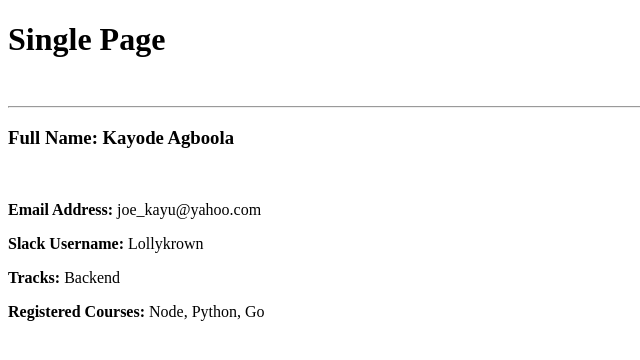
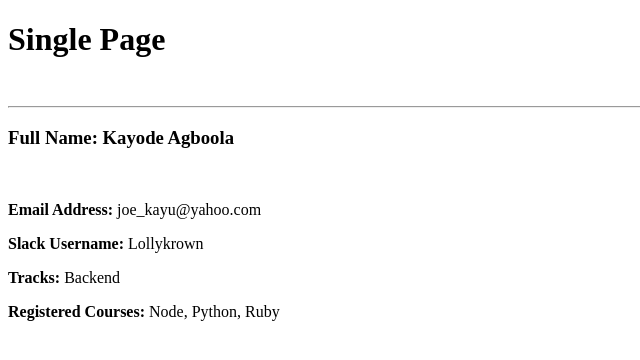
Before and after one commit to johnayinde/lollykrown, a plain HTML site: page single_page.html in a window 1280 px wide. Shown: the full height of the page, 0-640 px from the left. Drawn offline with Linux system fonts and the light colour scheme.

Commit message:
Update single_page.html

```diff
--- a/single_page.html
+++ b/single_page.html
@@ -11,7 +11,7 @@
   <p><strong>Email Address: </strong>joe_kayu@yahoo.com</p>
   <p><strong>Slack Username: </strong>Lollykrown</p>
   <p><Strong>Tracks: </strong>Backend</p>
-  <p><strong>Registered Courses: </strong>Node, Python, Go</p><br>
+  <p><strong>Registered Courses: </strong>Node, Python, Ruby</p><br>
 
 </body>
 </html>
```
